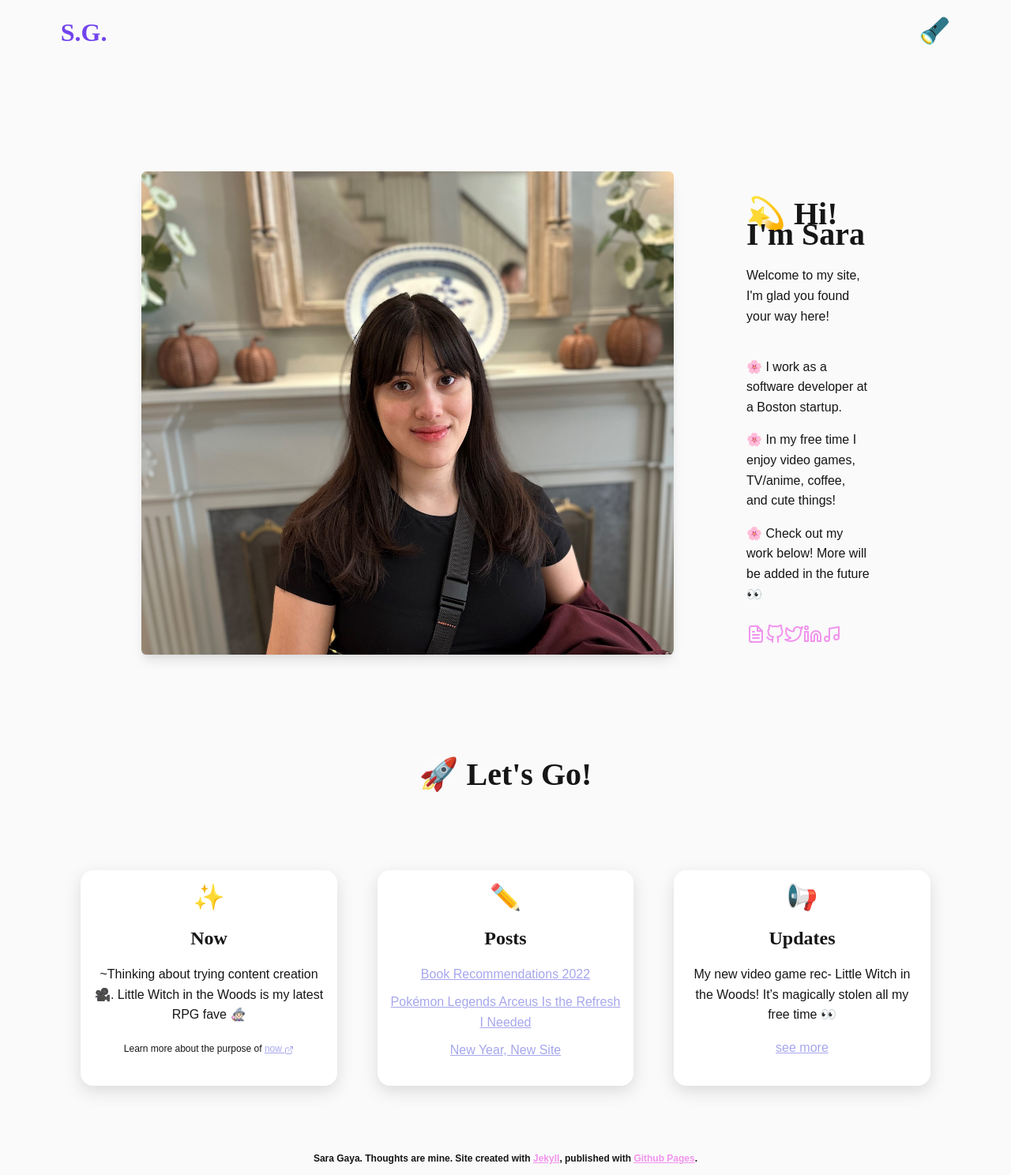
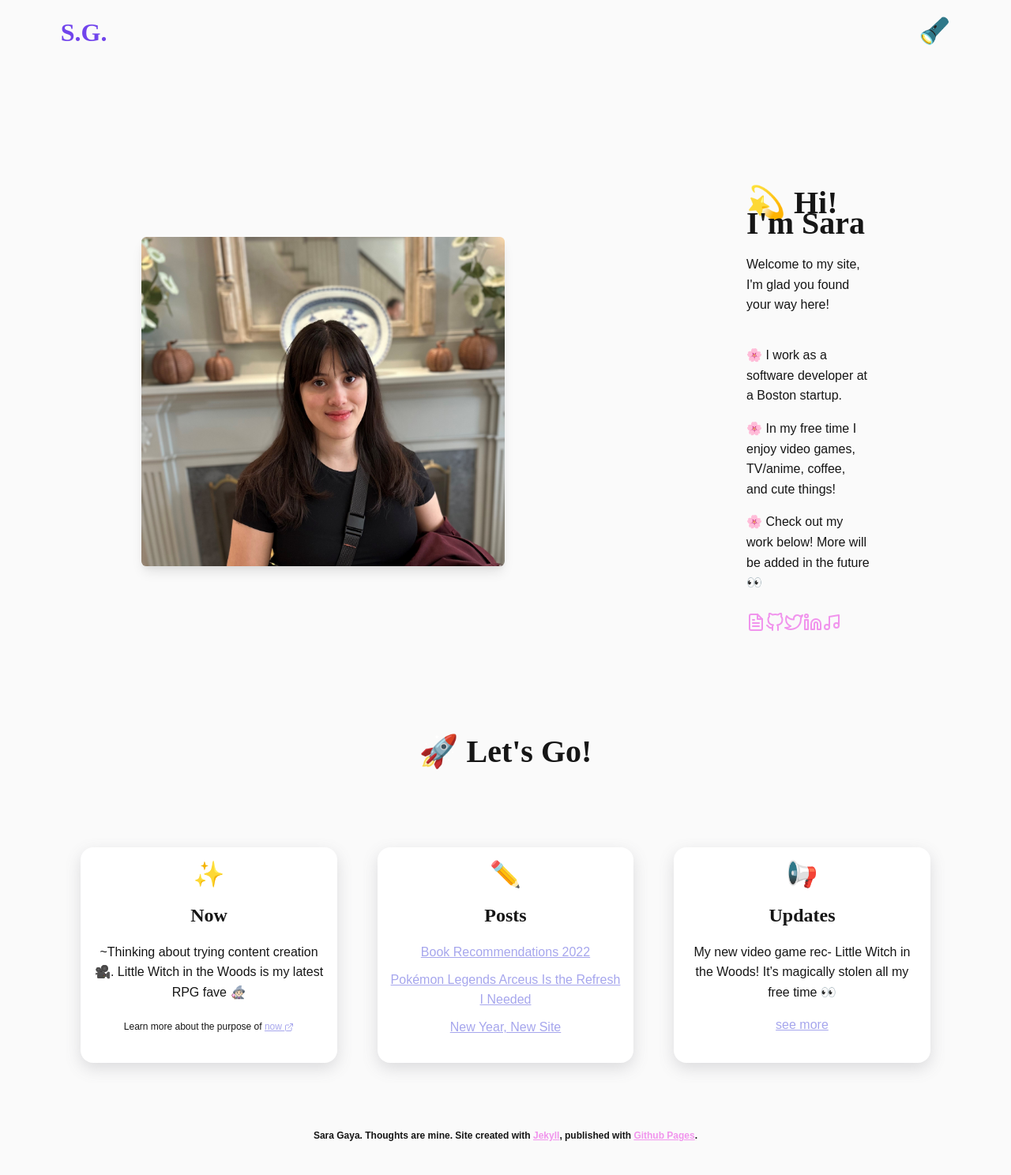
Before and after one commit to sgaya16/blog, a Jekyll site: the page built from index.html, in a window 1280 px wide. Shown: the whole page at 79% size. Built offline with Jekyll 4.4.1, drawn with Linux system fonts in a browser that asks for light colours; some web fonts are replaced; after the commit the page ends 1460 px from its top, so only the background shows below that.

Commit message:
pushing pfp change

```diff
--- a/_sass/main.scss
+++ b/_sass/main.scss
@@ -60,7 +60,7 @@ main {
   .pfp {
     img {
       border-radius: 0.4rem;
-      width: 88%;
+      width: 60%;
       box-shadow: rgba(0, 0, 0, 0.1) 0px 10px 15px -3px,
         rgba(0, 0, 0, 0.05) 0px 4px 6px -2px;
     }
```
